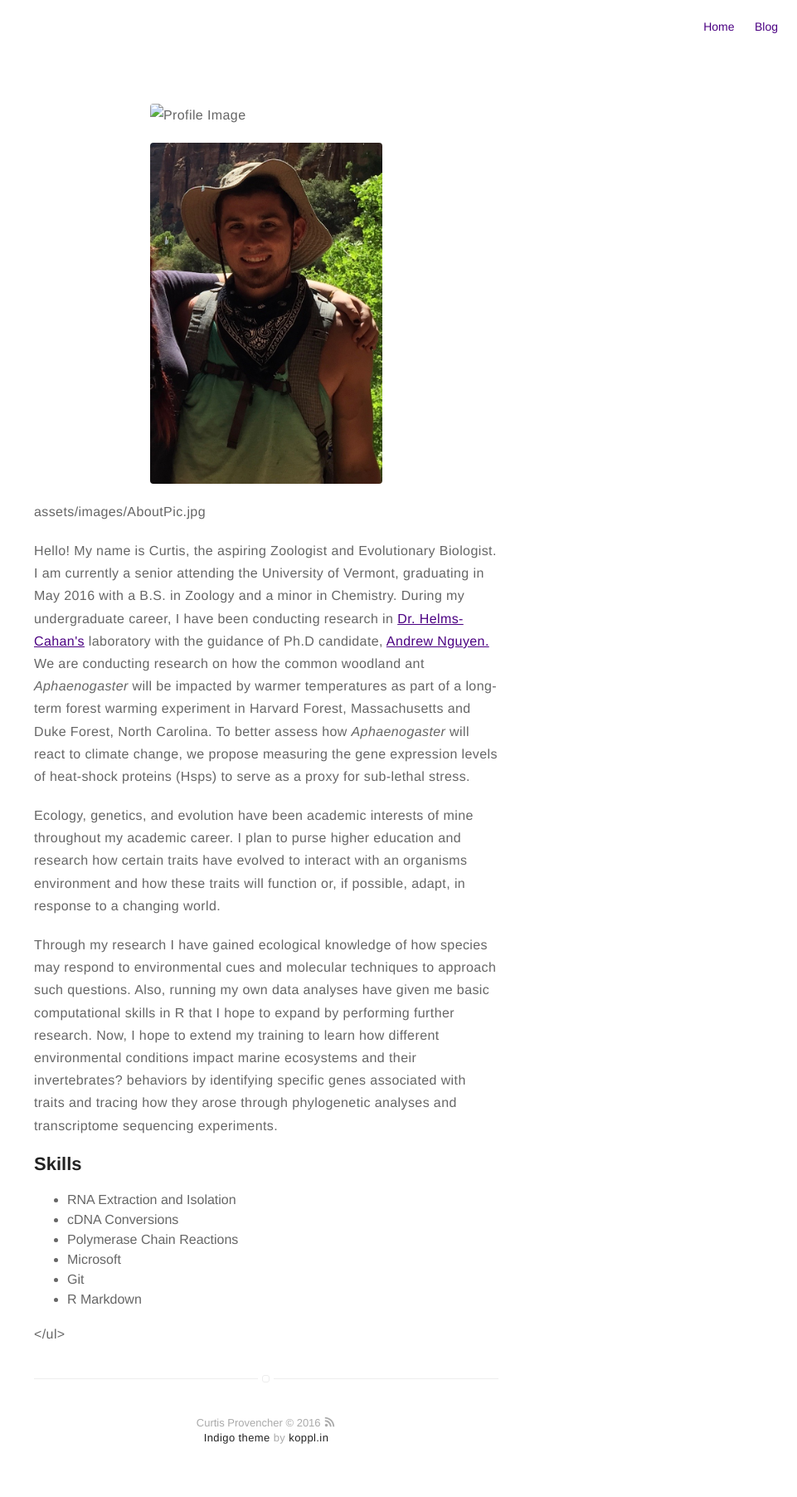
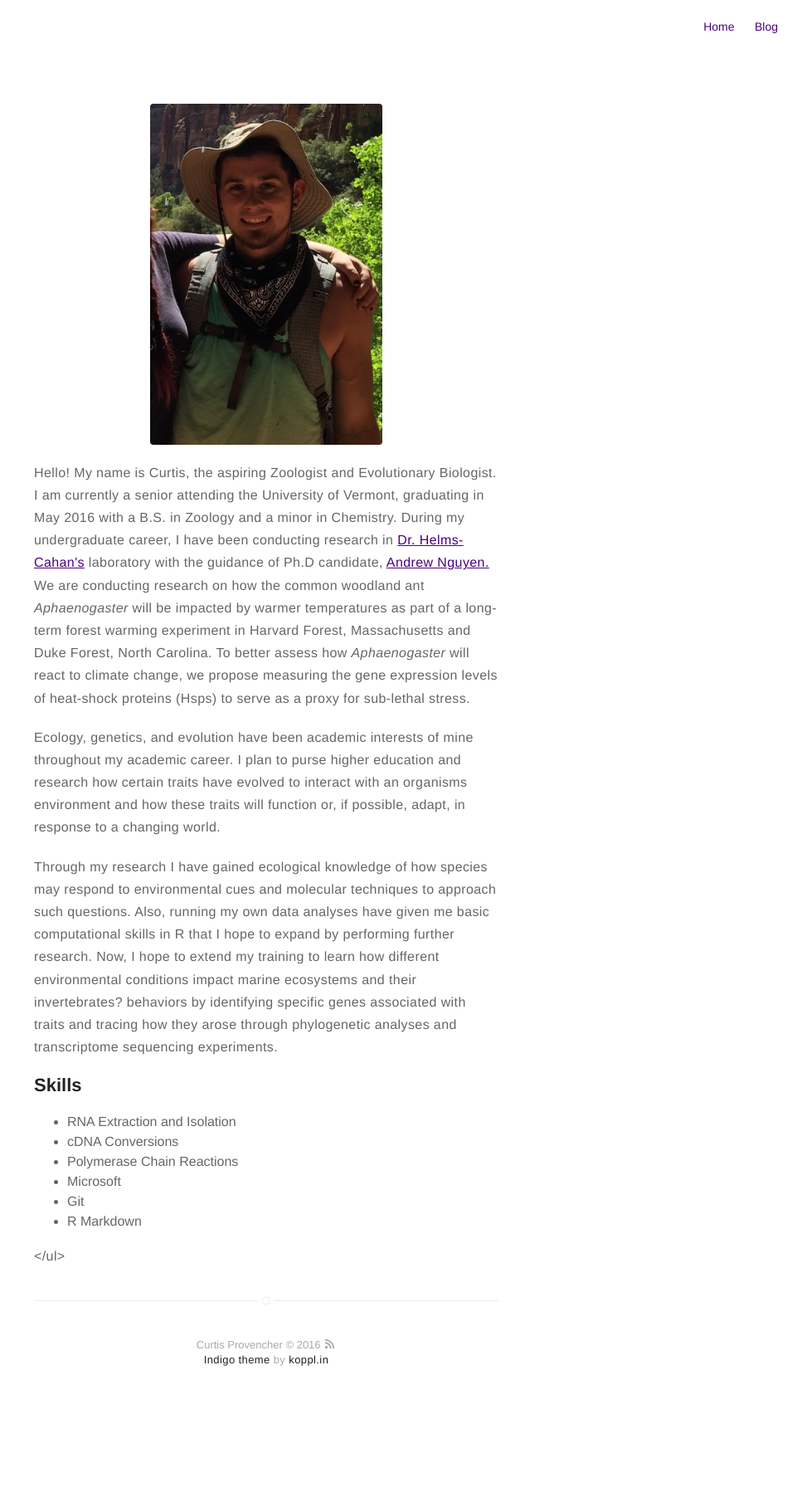
Before and after one commit to cprovenc/cprovenc.github.io, a Jekyll site: the page built from about.md, in a window 1280 px wide. Shown: the whole page at 83% size, without its empty margins (319-1280 px from the left). Built offline with Jekyll 4.4.1, drawn with Linux system fonts in a browser that asks for light colours; after the commit the page ends 1710 px from its top, so only the background shows below that.

Commit message:
going back to original

```diff
--- a/about.md
+++ b/about.md
@@ -7,11 +7,11 @@ permalink: /about/index.html
 img { width: 50%; margin: 0 auto; display: block; }
 </style>
 
-![Profile Image](/assets/image/AboutPic.jpg)
+
 
 ![Profile Image]({{site.url}}/{{site.picture }})
 
-assets/images/AboutPic.jpg
+
 
 <p>Hello! My name is Curtis, the aspiring Zoologist and Evolutionary Biologist. I am currently a senior attending the University of Vermont, graduating in May 2016 with a B.S. in Zoology and a minor in Chemistry. During my undergraduate career, I have been conducting research in <a href="http://shelmscahan.github.io/">Dr. Helms-Cahan's</a> laboratory with the guidance of Ph.D candidate, <a href="https://adnguyen.github.io/">Andrew Nguyen.</a> We are conducting research on how the common woodland ant <i>Aphaenogaster</i> will be impacted by warmer temperatures as part of a long-term forest warming experiment in Harvard Forest, Massachusetts and Duke Forest, North Carolina. To better assess how <i>Aphaenogaster</i> will react to climate change, we propose measuring the gene expression levels of heat-shock proteins (Hsps) to serve as a proxy for sub-lethal stress.</p>
 
```
